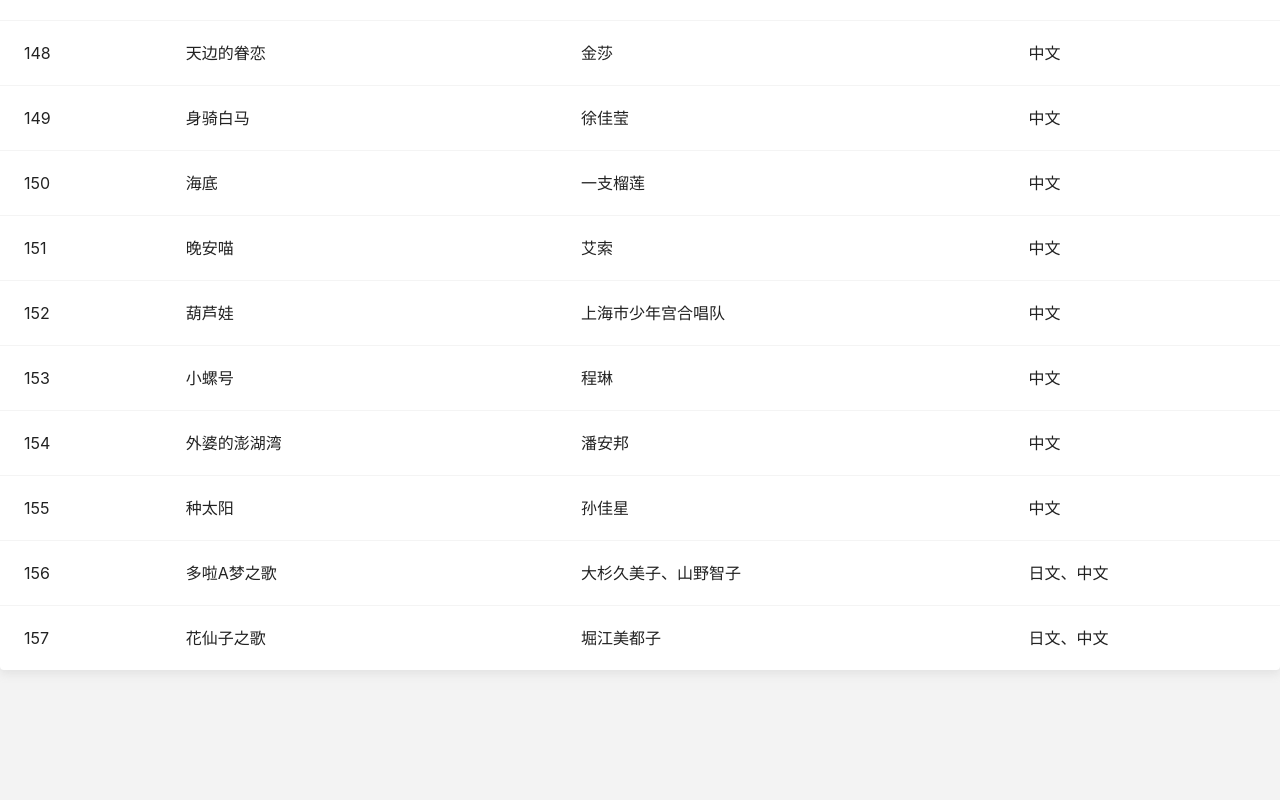
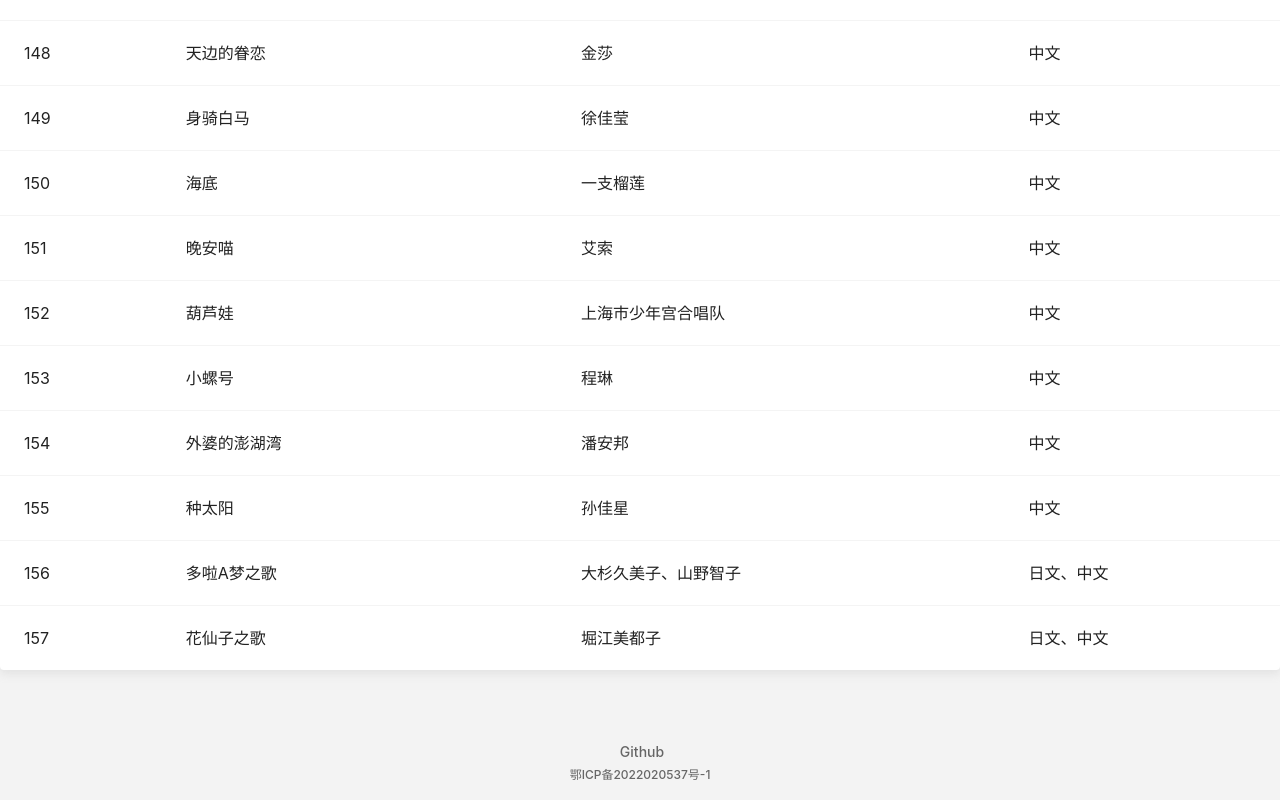
Before and after one commit to pimadoka/00d0-songlist, a React (Vite) app: page / in a window 1280 px wide. Shown: the part 9794-10594 px from the top of the page. Before the commit the page ends 10524 px from the top, so only its background shows below. Built offline with nearby package versions, Linux system fonts and the light colour scheme.

Commit message:
feat: footer

```diff
--- a/src/common/index.ts
+++ b/src/common/index.ts
@@ -1 +1,5 @@
 export const HomePageTitle = '凜凜蝶凜的歌单';
+
+export const GithubRepositoryUrl = 'https://github.com/pimadoka/00d0-songlist';
+
+export const ICPCode = '鄂ICP备2022020537号-1';
--- /dev/null
+++ b/src/pages/songlist/Footer.style.ts
@@ -0,0 +1,43 @@
+import { css } from '@emotion/css';
+import { CommonStyles } from '@/common/styles';
+import { useTheme } from '@/components/Theme';
+import { px2rem } from '@/utils';
+
+export const useStyles = () => {
+  const { theme } = useTheme();
+
+  const footer = css`
+    padding: ${px2rem(60)} 0 ${px2rem(16)} 0;
+    font-size: ${px2rem(14)};
+    color: ${CommonStyles.Colors[theme].fg.low};
+    text-align: center;
+    a {
+      color: ${CommonStyles.Colors[theme].fg.low};
+    }
+    > * {
+      margin-top: ${px2rem(4)};
+    }
+  `;
+  const action = css`
+    display: inline-flex;
+    align-items: center;
+    &:hover {
+      color: ${CommonStyles.Colors[theme].primary};
+    }
+  `;
+  const githubIcon = css`
+    font-size: 16px;
+    margin-bottom: ${px2rem(2)};
+    margin-right: ${px2rem(4)};
+  `;
+  const icp = css`
+    font-size: ${px2rem(12)};
+  `;
+
+  return {
+    footer,
+    githubIcon,
+    action,
+    icp,
+  };
+}
--- /dev/null
+++ b/src/pages/songlist/Footer.tsx
@@ -0,0 +1,22 @@
+import React from 'react';
+import { GithubRepositoryUrl, ICPCode } from '@/common';
+import { useStyles } from './Footer.style';
+
+import { ReactComponent as GithubIcon } from '@/assets/icon/github.svg';
+
+export const Footer: React.FC = () => {
+  const styles = useStyles();
+
+  return (
+    <footer className={styles.footer}>
+      <p>
+        <a className={styles.action} href={GithubRepositoryUrl} target='_blank'>
+          <GithubIcon className={styles.githubIcon} />Github
+        </a>
+      </p>
+      <p className={styles.icp}>
+        <a href='https://beian.miit.gov.cn' target='_blank'>{ICPCode}</a>
+      </p>
+    </footer>
+  );
+}
--- a/src/pages/songlist/index.style.ts
+++ b/src/pages/songlist/index.style.ts
@@ -11,11 +11,14 @@ export const useStyles = () => {
     width: 100%;
     background: ${CommonStyles.Colors[theme].bg.secondary};
     z-index: ${CommonStyles.ZIndex.content};
+    display: flex;
+    flex-direction: column;
   `;
   const content = css`
+    width: 100%;
     max-width: ${px2rem(CommonStyles.ContentWidth)};
     margin: 0 auto;
-    padding-bottom: ${px2rem(60)};
+    flex: 1;
   `;
   const actionBar = css`
     margin-top: ${px2rem(32)};
--- a/src/pages/songlist/index.tsx
+++ b/src/pages/songlist/index.tsx
@@ -2,6 +2,7 @@ import { useState } from 'react';
 import { songList } from '@/data/songList';
 import ScrollToTop from '@/components/ScrollToTop';
 import { Header } from './Header';
+import { Footer } from './Footer';
 import { SongList } from './SongList';
 import { Search } from './Search';
 import { useStyles } from './index.style';
@@ -29,6 +30,7 @@ const SongListPage: React.FC = () => {
         </div>
         <SongList list={filterSongList} />
       </section>
+      <Footer />
       <ScrollToTop />
     </main>
   );
```
Also changed, not shown: src/assets/icon/github.svg (added).
